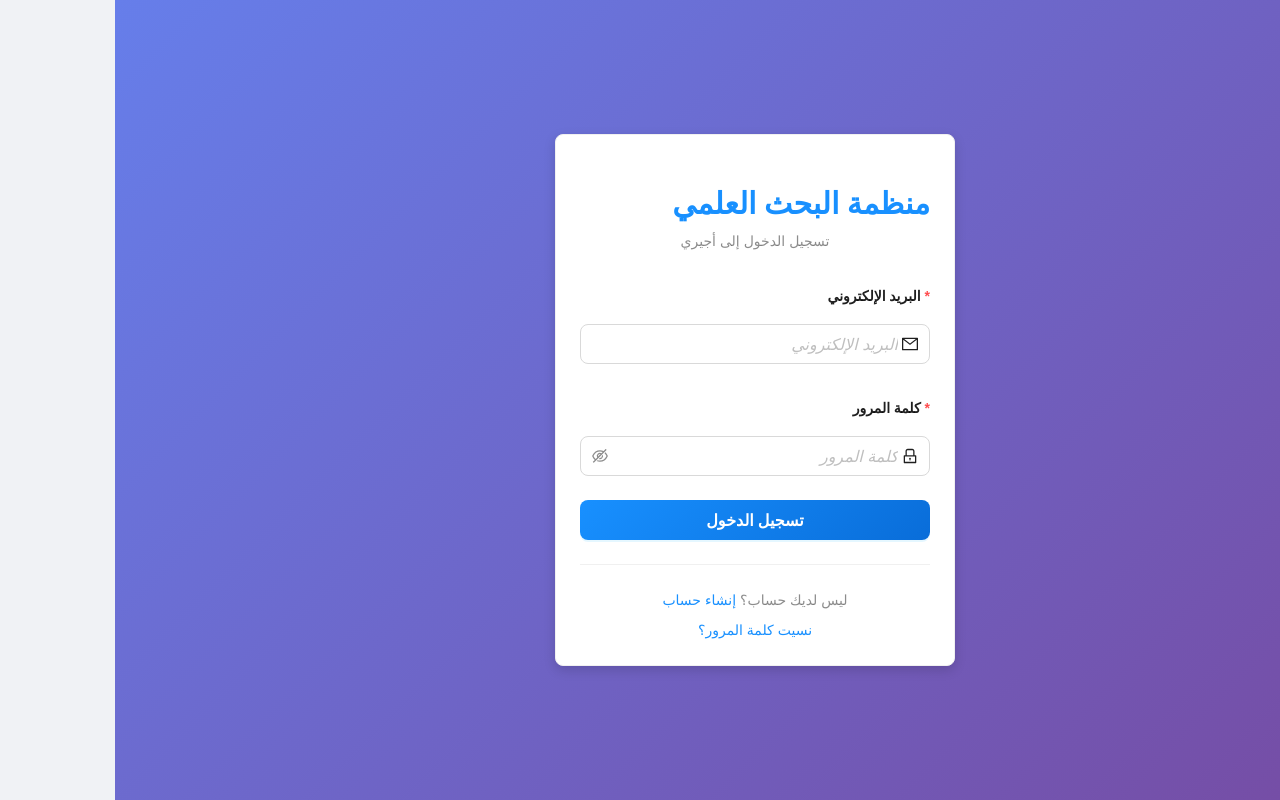
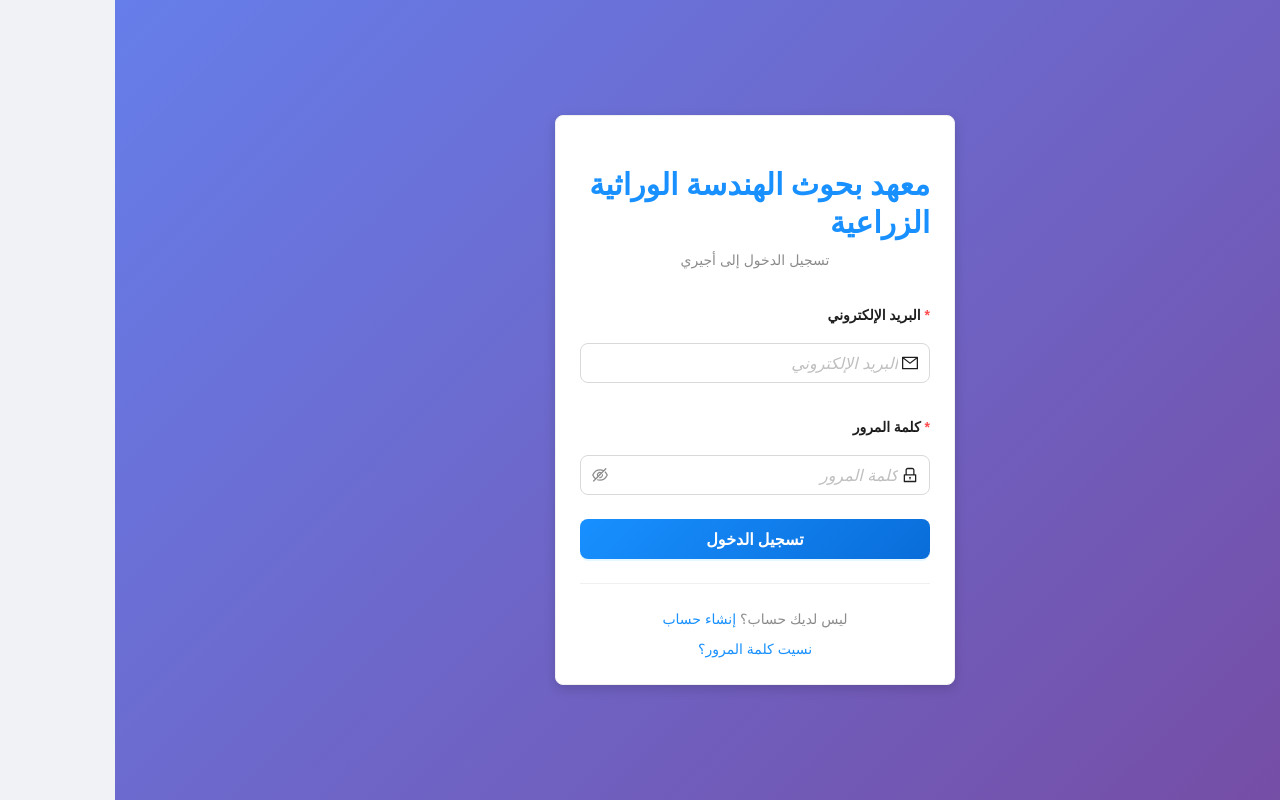
Before and after one commit to abdelrahman-abobakr/Ageri-front, a React (Vite) app: page /login in a window 1280 px wide. Built offline with nearby package versions, Linux system fonts and the light colour scheme.

Commit message:
making some changes in the organization data

```diff
--- a/src/i18n/locales/ar.json
+++ b/src/i18n/locales/ar.json
@@ -118,8 +118,8 @@
     "totalUsers": "إجمالي المستخدمين"
   },
   "homepage": {
-    "orgName": "منظمة البحث العلمي",
-    "heroTitle": "منظمة البحث العلمي",
+    "orgName": "معهد بحوث الهندسة الوراثية الزراعية",
+    "heroTitle": "معهد بحوث الهندسة الوراثية الزراعية",
     "heroSubtitle": "قيادة مستقبل البحث والابتكار.",
     "latestNews": "آخر الأخبار والمقالات",
     "latestNewsDesc": "اطلع على أحدث المقالات والأخبار في مجال البحث العلمي والتطوير التكنولوجي",
--- a/src/pages/admin/SystemSettingsPage.jsx
+++ b/src/pages/admin/SystemSettingsPage.jsx
@@ -59,7 +59,7 @@ const SystemSettingsPage = () => {
 
   const [settings, setSettings] = useState({
     // General Settings
-    siteName: 'معهد التميز للبحوث الزراعية',
+    siteName: 'معهد بحوث الهندسة الوراثية الزراعية',
     siteDescription: 'منصة بحثية متقدمة للابتكار الزراعي',
     siteUrl: 'https://ageri.example.com',
     adminEmail: 'admin@ageri.example.com',
@@ -146,7 +146,7 @@ const SystemSettingsPage = () => {
         try {
           // Reset to default values
           const defaultSettings = {
-            siteName: 'معهد التميز للبحوث الزراعية',
+            siteName: 'معهد بحوث الهندسة الوراثية الزراعية',
             siteDescription: 'منصة بحثية متقدمة للابتكار الزراعي',
             defaultLanguage: 'ar',
             enableRegistration: true,
--- a/src/pages/public/HomePage.jsx
+++ b/src/pages/public/HomePage.jsx
@@ -235,7 +235,7 @@ const HomePage = () => {
           const orgData = await organizationService.getPublicSettings();
           setOrganizationData({
             ...orgData,
-            name: "منظمة البحث العلمي"
+            name: "معهد بحوث الهندسة الوراثية الزراعية"
           });
         } catch (error) {
           console.error('Failed to load organization settings:', error);
@@ -1102,7 +1102,7 @@ const HomePage = () => {
               fontWeight: '800',
               marginBottom: '16px'
             }}>
-              التميز في البحث العلمي
+              معهد بحوث الهندسة الوراثية الزراعية
             </Title>
             <Paragraph style={{
               marginTop: '16px',
--- a/test-arabic.js
+++ b/test-arabic.js
@@ -32,7 +32,7 @@ if (fs.existsSync(arTranslationPath)) {
     const keyTranslations = [
       ['common.home', 'الرئيسية'],
       ['auth.loginTitle', 'تسجيل الدخول إلى أجيري'],
-      ['homepage.heroTitle', 'معهد التميز للبحوث الزراعية']
+      ['homepage.heroTitle', 'معهد بحوث الهندسة الوراثية الزراعية']
     ];
 
     console.log('\n📝 Key translations:');
```
